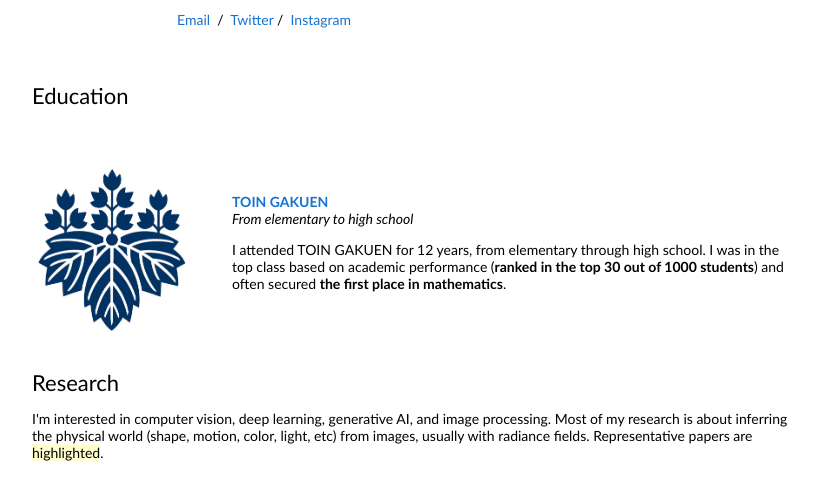
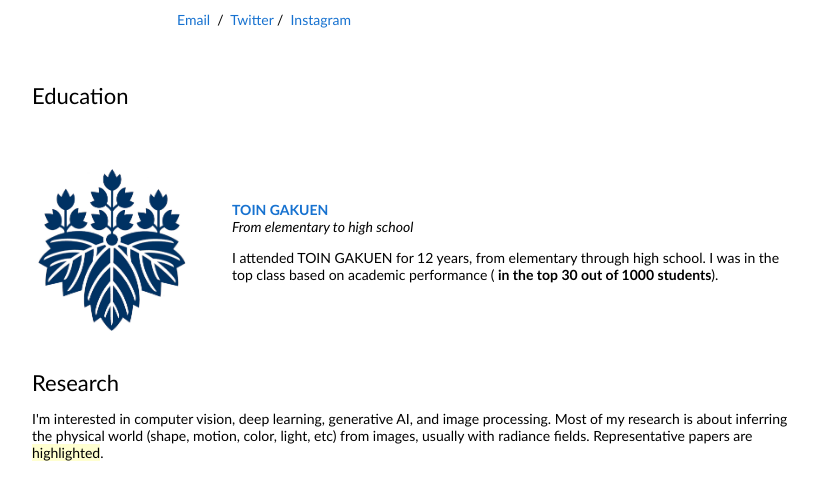
Before and after one commit to mickey0226/mickey, a plain HTML site: page index.html in a window 1280 px wide. Shown: the part 169-661 px from the top of the page, without its empty margins (228-1068 px from the left). Drawn offline with Linux system fonts and the light colour scheme.

Commit message:
Update index.html

```diff
--- a/index.html
+++ b/index.html
@@ -72,7 +72,7 @@
                 <em>From elementary to high school</em>
                 <br>
                 <p></p>
-                <p>I attended TOIN GAKUEN for 12 years, from elementary through high school. I was in the top class based on academic performance (<strong>ranked in the top 30 out of 1000 students</strong>) and often secured <strong>the first place in mathematics</strong>.</p>
+                <p>I attended TOIN GAKUEN for 12 years, from elementary through high school. I was in the top class based on academic performance (<strong> in the top 30 out of 1000 students</strong>).</p>
               </td>
             </tr>
 	  </tbody></table>
```
